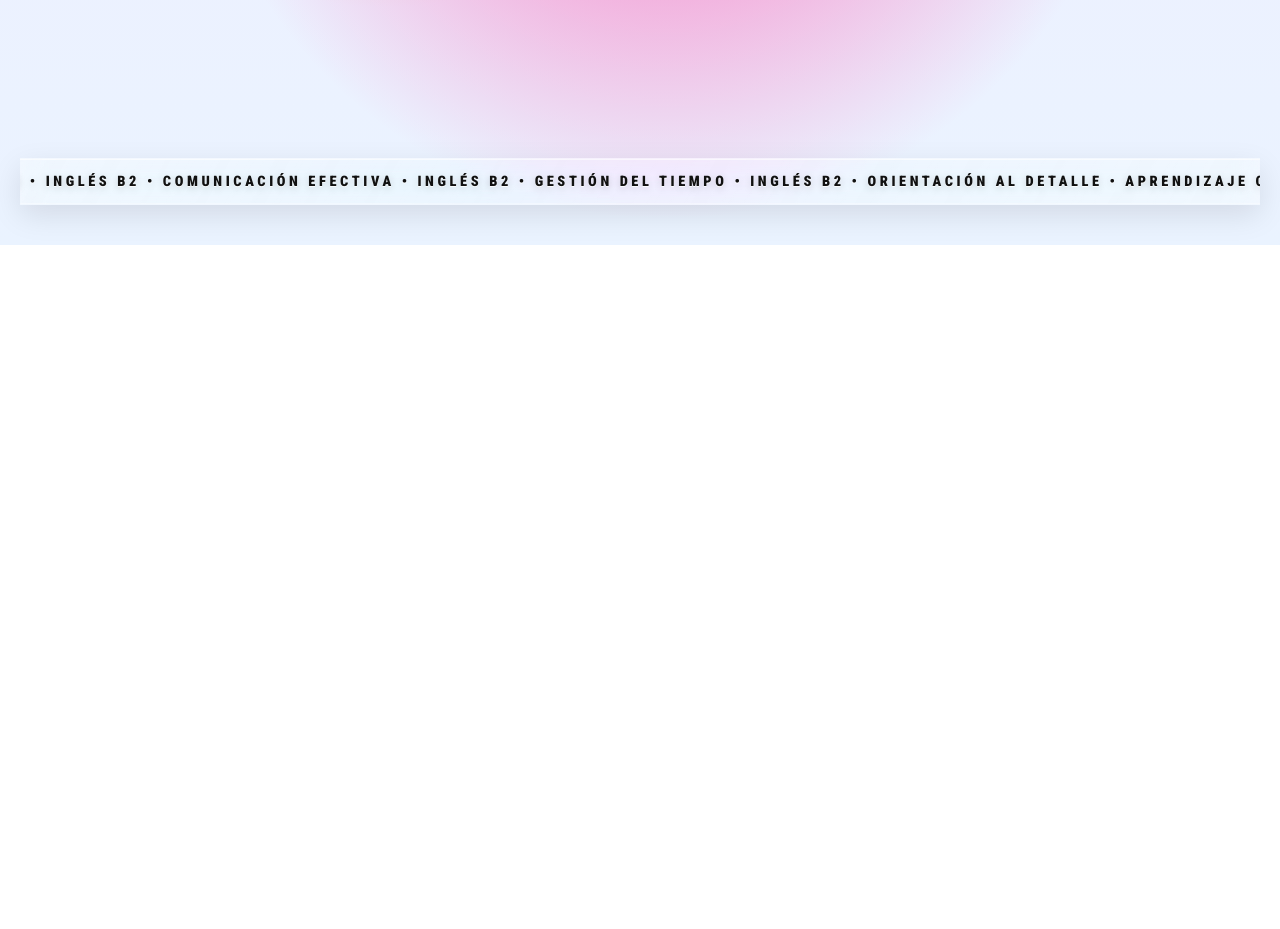
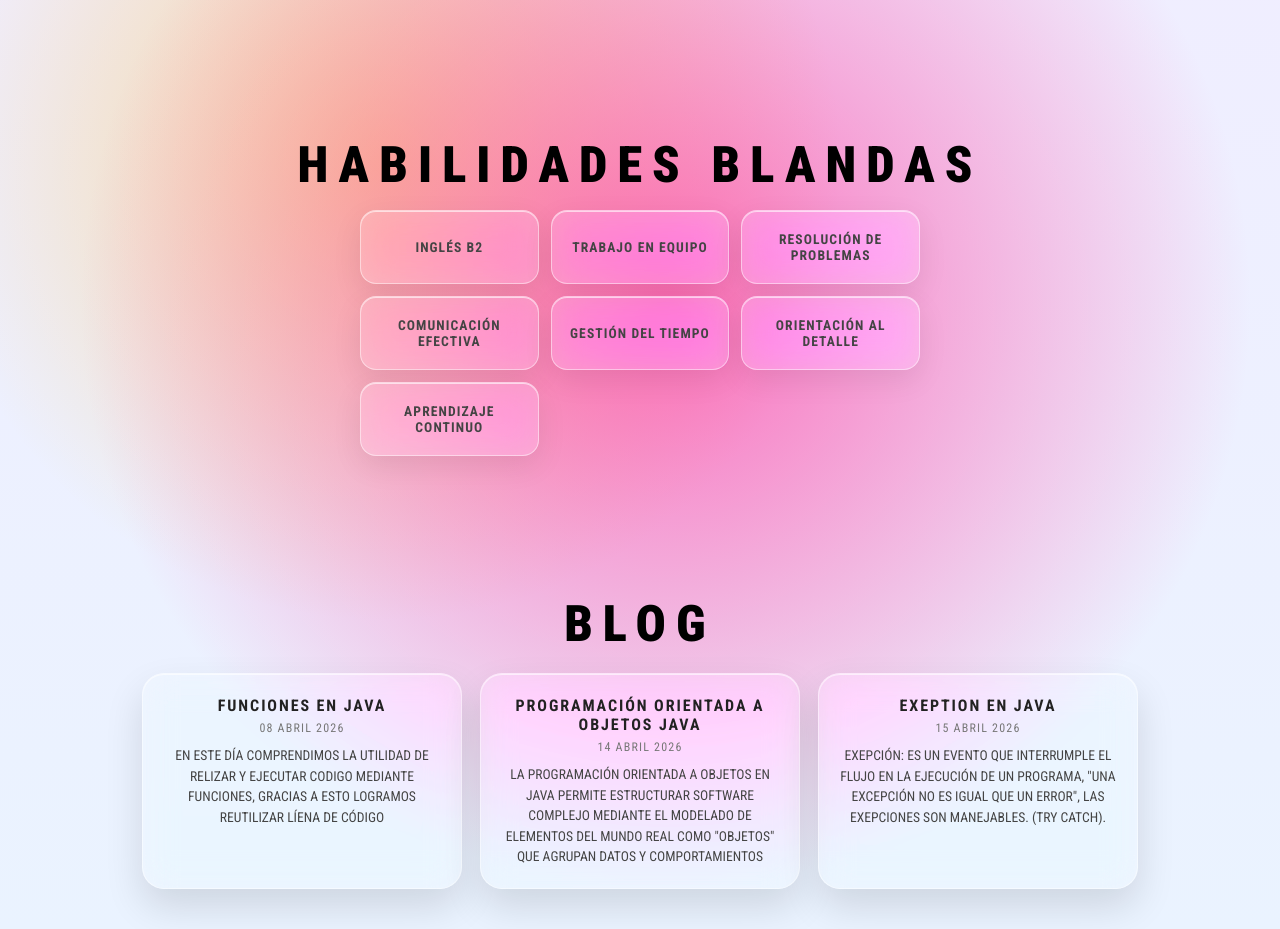
Before and after one commit to TonaSanchez/portafolioWeb, a plain HTML site: page index.html in a window 1280 px wide. Shown: the part 2548-3477 px from the top of the page. Before the commit the page ends 2793 px from the top, so only its background shows below. Drawn offline with nearby package versions, Linux system fonts and the light colour scheme.

Commit message:
Se realizam cambios.

```diff
--- a/index.html
+++ b/index.html
@@ -56,13 +56,16 @@
 
             <section class="stack" aria-label="Galería de proyectos">
                 <article class="card card--one float">
-                    <div class="card__art card__art--green"><span>FRONT END</span><img src="img\FotoTona.jpg" alt="Tona Sanchez"></div>
+                    <div class="card__art card__art--green"><span>FRONT END</span><img src="img\FotoTona.jpg"
+                            alt="Tona Sanchez"></div>
                 </article>
                 <article class="card card--two float">
-                    <div class="card__art card__art--blue"><img src="img\PaginaConstr.png" alt=""><span>BACK END</span></div>
+                    <div class="card__art card__art--blue"><img src="img\PaginaConstr.png" alt=""><span>BACK END</span>
+                    </div>
                 </article>
                 <article class="card card--three float">
-                    <div class="card__art card__art--yellow"><img src="img\GridStore.png" alt=""><span>DESARROLLO</span></div>
+                    <div class="card__art card__art--yellow"><img src="img\GridStore.png" alt=""><span>DESARROLLO</span>
+                    </div>
                 </article>
                 <article class="card card--four float">
                     <div class="card__art card__art--pink"><img src="img\HighSierra.png" alt=""><span>WEB</span></div>
@@ -81,10 +84,10 @@
             <section class="tech_big" id="tecnologias">
                 <h3>MIS TECNOLOGÍAS</h3>
                 <div class="logos" aria-label="Tabla de tecnologías">
-                    <div class="logo-item"><i class="devicon-python-plain"></i><span>Python</span></div>
-                    <div class="logo-item"><i class="devicon-java-plain"></i><span>Java</span></div>
-                    <div class="logo-item"><i class="devicon-javascript-plain"></i><span>JavaScript</span></div>
-                    <div class="logo-item"><i class="devicon-mysql-plain"></i><span>MySQL</span></div>
+                    <div class="logo-item"><i class="devicon-python-plain"></i><span>PYTHON</span></div>
+                    <div class="logo-item"><i class="devicon-java-plain"></i><span>JAVA</span></div>
+                    <div class="logo-item"><i class="devicon-javascript-plain"></i><span>JAVASCRIPT</span></div>
+                    <div class="logo-item"><i class="devicon-mysql-plain"></i><span>MYSQL</span></div>
                     <div class="logo-item"><i class="devicon-html5-plain"></i><span>HTML</span></div>
                     <div class="logo-item"><i class="devicon-css3-plain"></i><span>CSS</span></div>
                     <div class="logo-item"><i class="devicon-git-plain"></i><span>GIT</span></div>
@@ -97,24 +100,28 @@
                 <h3>MIS PROYECTOS</h3>
                 <div class="projects-grid" aria-label="Tarjetas de proyectos">
                     <article class="project-card">
-                        <a class="project-card__link" href="https://crisdrgomez.github.io/Hackaton-No.1/" target="_blank" rel="noopener noreferrer">
+                        <a class="project-card__link" href="https://crisdrgomez.github.io/Hackaton-No.1/"
+                            target="_blank" rel="noopener noreferrer">
                             <div class="project-card__art project-card__art--one">
                                 <img src="img/HighSierra.png" alt="High Sierra">
                             </div>
                             <div class="project-card__body">
                                 <h4>LANDING PAGE HIGH SIERRA</h4>
-                                <p>LANDING PAGE CON ANIMACIONES Y DISEÑO RESPONSIVO, IMPLEMENTADA CON CSS Y HTML, APUESTA POR EL LUJO SILENCIOSO.</p>
+                                <p>LANDING PAGE CON ANIMACIONES Y DISEÑO RESPONSIVO, IMPLEMENTADA CON CSS Y HTML,
+                                    APUESTA POR EL LUJO SILENCIOSO.</p>
                             </div>
                         </a>
                     </article>
                     <article class="project-card">
-                        <a class="project-card__link" href="https://github.com/DanteSinencio/Grid-Flex-Clothing-Store" target="_blank" rel="noopener noreferrer">
+                        <a class="project-card__link" href="https://github.com/DanteSinencio/Grid-Flex-Clothing-Store"
+                            target="_blank" rel="noopener noreferrer">
                             <div class="project-card__art project-card__art--two">
                                 <img src="img/GridStore.png" alt="GRID&FLEX">
                             </div>
                             <div class="project-card__body">
                                 <h4>TIENDA DE ROPA GRID&FLEX</h4>
-                                <p>TIENDA DE ROPA RESPONSIVA, IMPLEMENTADA CON JS, HTML Y CSS. CUENTA CON UNA VENTANA DE ADMINISTRADOR Y USA MYSQL COMO GESTOR DE BD.</p>
+                                <p>TIENDA DE ROPA RESPONSIVA, IMPLEMENTADA CON JS, HTML Y CSS. CUENTA CON UNA VENTANA DE
+                                    ADMINISTRADOR Y USA MYSQL COMO GESTOR DE BD.</p>
                             </div>
                         </a>
                     </article>
@@ -125,7 +132,8 @@
                             </div>
                             <div class="project-card__body">
                                 <h4>SITIO WEB DE CONSTRUCCIÓN</h4>
-                                <p>PÁGINA WEB ELABORADA PARA DAR VISIBILIDAD AL CLIENTE QUE NECESITA PRESENCIA DIGITAL. INCLUYE PLUGINS DE MENSAJE A WHATSAPP Y FORMULARIOS DE CONTACTO.</p>
+                                <p>PÁGINA WEB ELABORADA PARA DAR VISIBILIDAD AL CLIENTE QUE NECESITA PRESENCIA DIGITAL.
+                                    INCLUYE PLUGINS DE MENSAJE A WHATSAPP Y FORMULARIOS DE CONTACTO.</p>
                             </div>
                         </a>
                     </article>
@@ -159,20 +167,6 @@
 
             <br><br><br><br><br><br>
 
-            <section class="skills-strip">
-                <div class="skills-track">
-                    <p>INGLÉS B2 • TRABAJO EN EQUIPO • RESOLUCIÓN DE PROBLEMAS • INGLÉS B2 • COMUNICACIÓN EFECTIVA •
-                        INGLÉS B2 • GESTIÓN DEL TIEMPO • INGLÉS B2 • ORIENTACIÓN AL DETALLE • APRENDIZAJE CONTINUO •
-                        INGLÉS B2</p>
-                    <p>INGLÉS B2 • TRABAJO EN EQUIPO • RESOLUCIÓN DE PROBLEMAS • INGLÉS B2 • COMUNICACIÓN EFECTIVA •
-                        INGLÉS B2 • GESTIÓN DEL TIEMPO • INGLÉS B2 • ORIENTACIÓN AL DETALLE • APRENDIZAJE CONTINUO •
-                        INGLÉS B2</p>
-                </div>
-            </section>
-
-
-            <!-- BOTÓN -->
-
             <!-- OVERLAY ABOUT -->
             <section id="about" class="about-overlay">
                 <a href="#" class="about-close">&times;</a>
@@ -181,11 +175,63 @@
                     <h3>ACERCA DE MÍ</h3>
                     <p>
                         DESARROLLADOR JAVA FULL STACK JR. CON EXPERIENCIA EN DESARROLLO WEB Y ANÁLISIS DE DATOS.
-                        HE TRABAJADO EN AUTOMATIZACIÓN DE PROCESOS, MANEJO DE BASES DE DATOS Y GENERACIÓN DE REPORTES PARA LA TOMA DE DECISIONES. INTERESADO EN DESARROLLAR SOLUCIONES TECNOLÓGICAS EFICIENTES Y CONTINUAR CRECIENDO EN EL ÁREA DE DESARROLLO.
+                        HE TRABAJADO EN AUTOMATIZACIÓN DE PROCESOS, MANEJO DE BASES DE DATOS Y GENERACIÓN DE REPORTES
+                        PARA LA TOMA DE DECISIONES. INTERESADO EN DESARROLLAR SOLUCIONES TECNOLÓGICAS EFICIENTES Y
+                        CONTINUAR CRECIENDO EN EL ÁREA DE DESARROLLO.
                     </p>
                 </div>
             </section>
 
+
+            <section class="tech_big" id="habilidades">
+                <h3>HABILIDADES BLANDAS</h3>
+                <div class="logos">
+                    <div class="logo-item"><span>INGLÉS B2</span></div>
+                    <div class="logo-item"><span>TRABAJO EN EQUIPO</span></div>
+                    <div class="logo-item"><span>RESOLUCIÓN DE PROBLEMAS</span></div>
+                    <div class="logo-item"><span>COMUNICACIÓN EFECTIVA</span></div>
+                    <div class="logo-item"><span>GESTIÓN DEL TIEMPO</span></div>
+                    <div class="logo-item"><span>ORIENTACIÓN AL DETALLE</span></div>
+                    <div class="logo-item"><span>APRENDIZAJE CONTINUO</span></div>
+                </div>
+            </section>
+
+            <br><br><br><br><br><br>
+
+            <section class="tech_big" id="blog">
+                <h3>BLOG</h3>
+
+                <div class="blog-grid">
+
+                    <article class="blog-card">
+                        <h4>FUNCIONES EN JAVA</h4>
+                        <span class="blog-date">08 ABRIL 2026</span>
+                        <p>
+                            EN ESTE DÍA COMPRENDIMOS LA UTILIDAD DE RELIZAR Y EJECUTAR CODIGO MEDIANTE FUNCIONES,
+                            GRACIAS A ESTO LOGRAMOS REUTILIZAR LÍENA DE CÓDIGO
+                        </p>
+                    </article>
+
+                    <article class="blog-card">
+                        <h4>PROGRAMACIÓN ORIENTADA A OBJETOS JAVA</h4>
+                        <span class="blog-date">14 ABRIL 2026</span>
+                        <p>
+                            LA PROGRAMACIÓN ORIENTADA A OBJETOS EN JAVA PERMITE ESTRUCTURAR SOFTWARE COMPLEJO MEDIANTE
+                            EL MODELADO DE ELEMENTOS DEL MUNDO REAL COMO "OBJETOS" QUE AGRUPAN DATOS Y COMPORTAMIENTOS
+                        </p>
+                    </article>
+
+                    <article class="blog-card">
+                        <h4>EXEPTION EN JAVA</h4>
+                        <span class="blog-date">15 ABRIL 2026</span>
+                        <p>
+                            EXEPCIÓN: ES UN EVENTO QUE INTERRUMPLE EL FLUJO EN LA EJECUCIÓN DE UN PROGRAMA, "UNA
+                            EXCEPCIÓN NO ES IGUAL QUE UN ERROR", LAS EXEPCIONES SON MANEJABLES. (TRY CATCH).
+                        </p>
+                    </article>
+
+                </div>
+            </section>
 
         </main>
 
--- a/style.css
+++ b/style.css
@@ -533,7 +533,7 @@ body {
   font-size: 3.15rem;
   letter-spacing: 0.2em;
   font-weight: 900;
-  color: #ffffff;
+  color: #000000;
   text-align: center;
 }
 
@@ -992,3 +992,74 @@ body {
 .about-close:hover {
   transform: scale(1.2);
 }
+
+.logo-item span {
+  font-size: 0.85rem;
+  letter-spacing: 0.08em;
+  font-weight: 700;
+  color: #444;
+  text-align: center;
+}
+#habilidades .logo-item {
+  padding: 20px 14px;
+}
+
+/* ========== BLOG ========== */
+
+.blog-grid {
+  display: flex;
+  justify-content: center;
+  flex-wrap: wrap;
+  gap: 18px;
+  margin-top: 20px;
+}
+
+.blog-card {
+  flex: 0 0 320px;
+
+  padding: 22px 20px;
+  border-radius: 22px;
+
+  background: rgba(255, 255, 255, 0.22);
+  border: 1px solid rgba(255, 255, 255, 0.46);
+
+  backdrop-filter: blur(16px) saturate(180%);
+  -webkit-backdrop-filter: blur(16px) saturate(180%);
+
+  box-shadow:
+    0 18px 38px rgba(0, 0, 0, 0.12),
+    inset 0 1px 0 rgba(255, 255, 255, 0.62);
+
+  transition: transform 0.25s ease, box-shadow 0.25s ease;
+}
+
+.blog-card:hover {
+  transform: translateY(-8px) scale(1.02);
+  box-shadow:
+    0 26px 50px rgba(0, 0, 0, 0.18),
+    inset 0 1px 0 rgba(255, 255, 255, 0.7);
+}
+
+/* título */
+.blog-card h4 {
+  margin: 0 0 6px;
+  font-size: 1rem;
+  letter-spacing: 0.12em;
+}
+
+/* fecha */
+.blog-date {
+  display: block;
+  font-size: 0.75rem;
+  color: #777;
+  margin-bottom: 10px;
+  letter-spacing: 0.1em;
+}
+
+/* descripción */
+.blog-card p {
+  margin: 0;
+  font-size: 0.85rem;
+  line-height: 1.5;
+  color: #444;
+}
```
